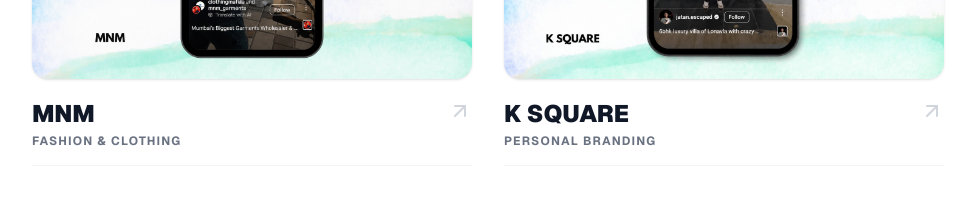
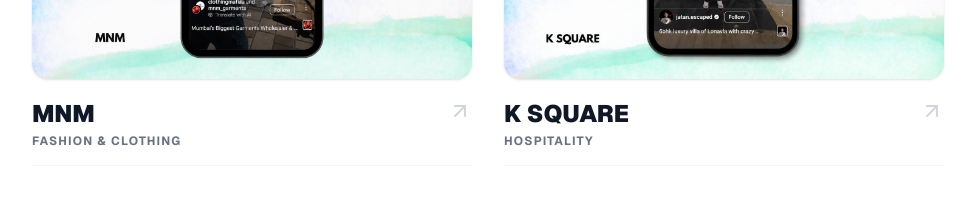
Before and after one commit to recollectixai-max/Next.js-live, a Next.js app: page /our-work in a window 1280 px wide. Shown: the part 7640-7863 px from the top of the page, without its empty margins (304-1279 px from the left). Built offline with nearby package versions, Linux system fonts and the light colour scheme.

Commit message:
Resolve Naming Issues

```diff
--- a/src/app/our-work/page.tsx
+++ b/src/app/our-work/page.tsx
@@ -264,7 +264,7 @@
             name: "K Square",
             link: "/our-work/Influencer/k-square-im",
             image: "/media/our_work_pics/k-square-im.jpeg",
-            brandCategory: "Personal Branding",
+            brandCategory: "Hospitality",
             services: { socialMedia: false, influencerMarketing: true, websiteDevelopment: false, publicRelations: false }
         },
         {
@@ -841,8 +841,8 @@
             services: { socialMedia: true, influencerMarketing: false, websiteDevelopment: false, publicRelations: false }
         },
         {
-            id: "ghariza-sm",
-            name: "Ghariza",
+            id: "ghareeza-sm",
+            name: "Ghareeza",
             link: "https://www.instagram.com/ghareeza__",
             image: "/media/our_work_pics/Ghariza.png",
             brandCategory: "Fashion & Clothing",
```
